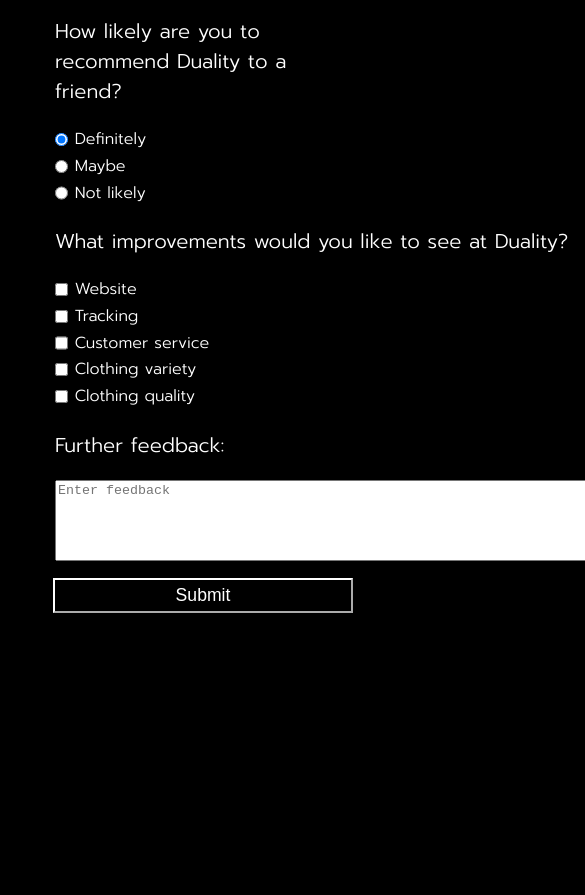
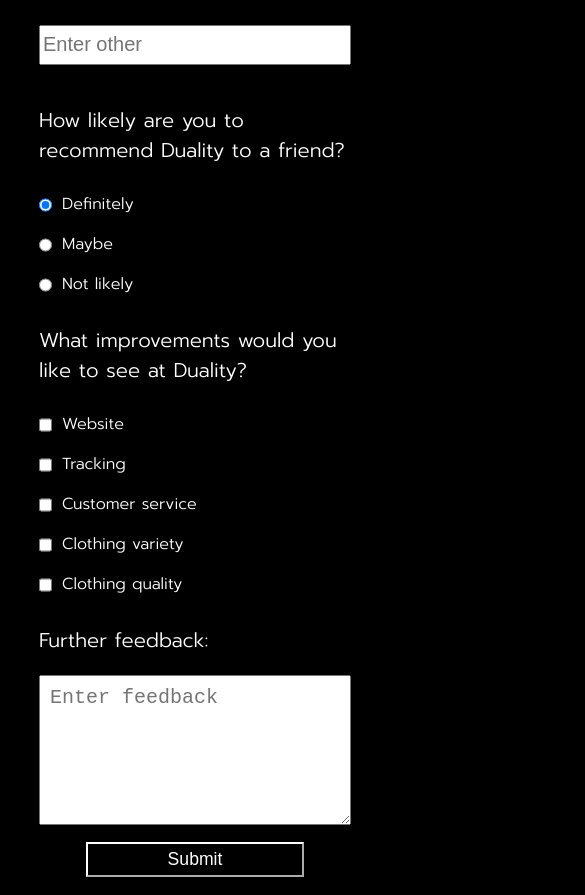
Before and after one commit to Danguy23/survey-form, a plain HTML site: page index.html in a window 390 px wide. Shown: the part 860-1755 px from the top of the page, 585 px wide, since content can reach past the window. Before the commit the page ends 1473 px from the top, so only its background shows below. Drawn offline with Linux system fonts and the light colour scheme.

Commit message:
Mobile ui
cleaned mobile ui

centered text

centered and properly padded textarea

removed redundant css

```diff
--- a/index.html
+++ b/index.html
@@ -92,7 +92,9 @@
           </label>
           <p>Further feedback:</p>
             <label for="feedback" id="further-feedback-label">
-                <textarea id="feedback" name="feedback" rows="5" cols="66" placeholder="Enter feedback" class="inline"></textarea>
+             <div class="text-area-align">
+              <textarea id="feedback" name="feedback" placeholder="Enter feedback" class="inline"></textarea>
+             </div>
             </label>
         </fieldset>
           <input id="submit" type="submit" value="Submit">
--- a/styles.css
+++ b/styles.css
@@ -1,7 +1,6 @@
 @import url("https://fonts.googleapis.com/css2?family=Comfortaa:wght@400;600;700&family=Prompt:wght@300;700&display=swap");
 
 :root {
-
     /* Colors */
     --background-color: hsl(0, 0%, 0%);
     --text-color: hsl(0, 0%, 100%);
@@ -13,9 +12,7 @@
     --font-bold: 700;
     --h1-font-size: 2.5rem;
     --p-font-size: 1.25rem;
-
 }
-
 
 html {
     scroll-behavior: smooth;
@@ -23,11 +20,15 @@ html {
 
 body {
     width: 100%;
-    height: 100vh;
+    min-height: 100vh;
     background-color: var(--background-color);
     color: var(--text-color);
     font-family: var(--body-font);
-
+    margin: 0;
+    display: flex; /* Use flex layout */
+    flex-direction: column; /* Stack children vertically */
+    align-items: center; /* Center content horizontally */
+    box-sizing: border-box; /* Include padding and border in element's total width and height */
 }
 
 p {
@@ -39,11 +40,13 @@ form {
     max-width: 500px;
     min-width: 300px;
     margin: 0 auto;
+    box-sizing: border-box; /* Include padding and border in the element's total width and height */
 }
 
 fieldset {
     border: none;
-    padding: 0rem 0;
+    padding: 0;
+    margin: 0;
 }
 
 label {
@@ -51,13 +54,37 @@ label {
 }
 
 input,
-textarea,
 select {
-  margin: 10px 0 20px 0;
-  width: 100%;
-  min-height: 2em;
+    margin: 10px 0 20px 0;
+    width: 100%;
+    height: 2.5rem;
+    font-size: var(--p-font-size);
+    box-sizing: border-box; /* Include padding and border in the element's total width and height */
 }
 
+textarea {
+    width: 100% !important;
+    max-width: 800px !important;
+    height: 150px;
+    font-size: var(--p-font-size);
+    padding: 10px;
+    box-sizing: border-box; /* Include padding and border in the width and height */
+}
+
+input[type="submit"] {
+    display: block;
+    width: 60%;
+    margin: 1em auto;
+    height: 2em;
+    font-size: 1.1rem;
+    color: var(--text-color);
+    background-color: var(--background-color);
+    border-color: var(--text-color);
+}
+
+.text-area-align {
+    text-align: center;
+}
 
 .inline {
     width: unset;
@@ -68,31 +95,25 @@ select {
 
 #title {
     font-size: var(--h1-font-size);
-}
-
-#title,
-#description-text {
-    margin: 1rem auto;
     text-align: center;
 }
 
-input[type="submit"] {
-    display: block;
-  width: 60%;
-  margin: 1em auto;
-  height: 2em;
-  font-size: 1.1rem;
-  color: var(--text-color);
-  background-color:var(--background-color);
-  border-color: var(--text-color);
-  min-width: 300px;
+#description-text {
+    text-align: center;
+    padding: 0 25px;
 }
 
-.scrollable {
-    -ms-overflow-style: none;  /* IE 10+ */
-    scrollbar-width: thin;     /* Firefox */
-  }
+/* Mobile specific */
+@media screen and (max-width: 600px) {
+    body {
+        justify-content: center;
+    }
 
-  .scrollable::-webkit-scrollbar {
-    display: none; /* Chrome, Safari, and Opera */
-  }
+    form {
+        width: 80vw;
+    }
+
+    input[type="submit"] {
+        width: 70%;
+    }
+}
```
Lines whose indentation alone changed are shown as unchanged.
